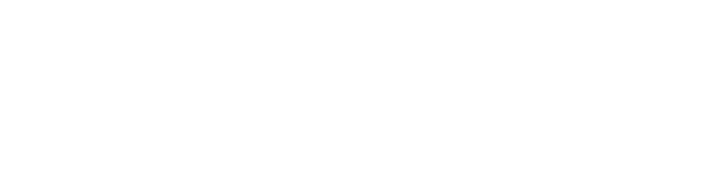
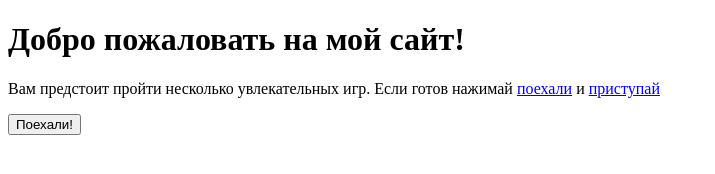
Before and after one commit to Dji47/homework1, a plain HTML site: page index.html in a window 1280 px wide. Shown: the whole page, without its empty margins (0-715 px from the left). Drawn offline with Linux system fonts and the light colour scheme.

Commit message:
Добавила текст и ссылки

```diff
--- a/index.html
+++ b/index.html
@@ -7,6 +7,11 @@
     <title>Homework1</title>
 </head>
 <body>
+    <h1>Добро пожаловать на мой сайт!</h1>
+        <p>Вам предстоит пройти несколько увлекательных игр. Если готов нажимай <a href="#">поехали</a> и <a href="#">приступай</a></p>
+        <button>Поехали!</button>
+        <footer>
 
+        </footer>
 </body>
 </html>
```
Also changed, not shown: image/bacground.jpg (added).
